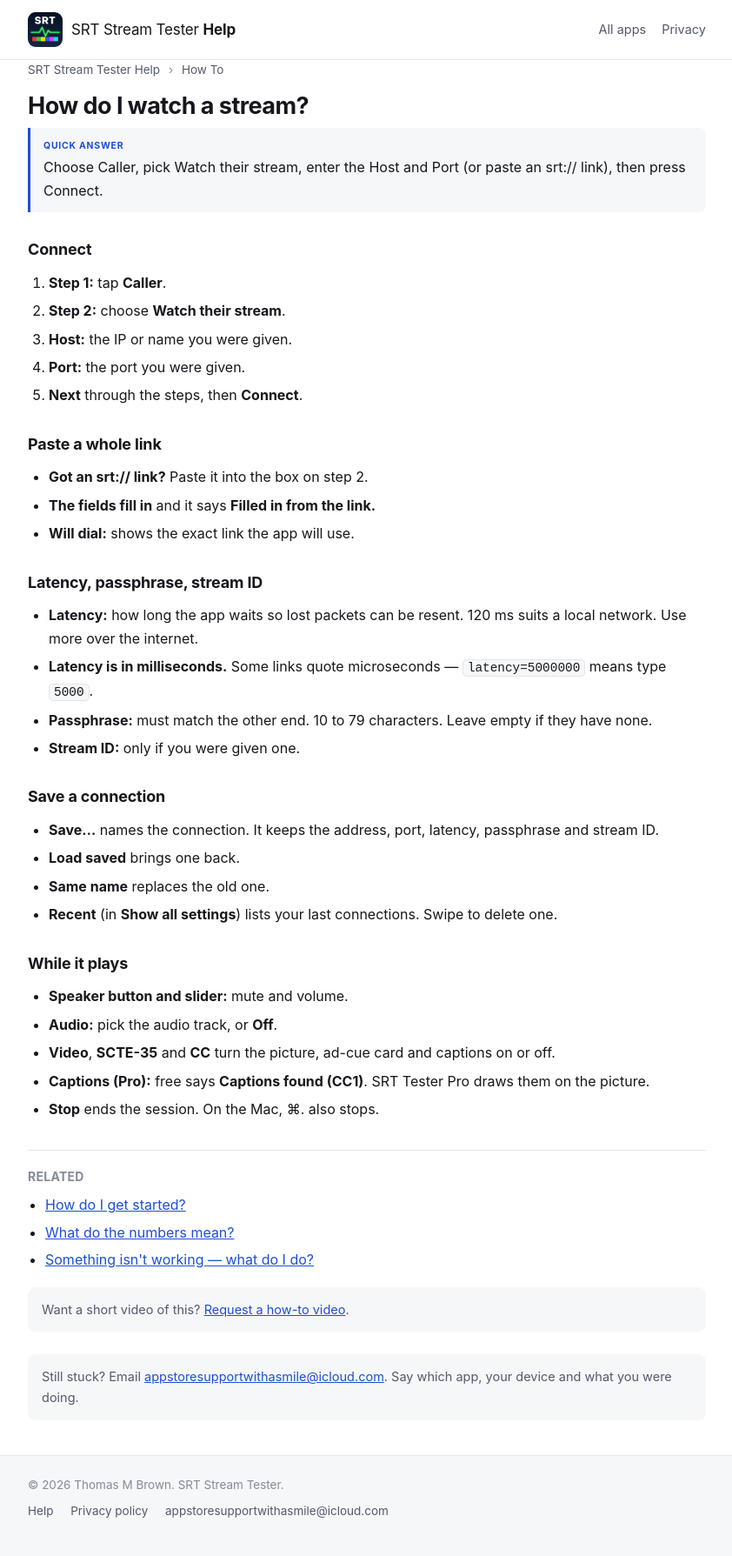
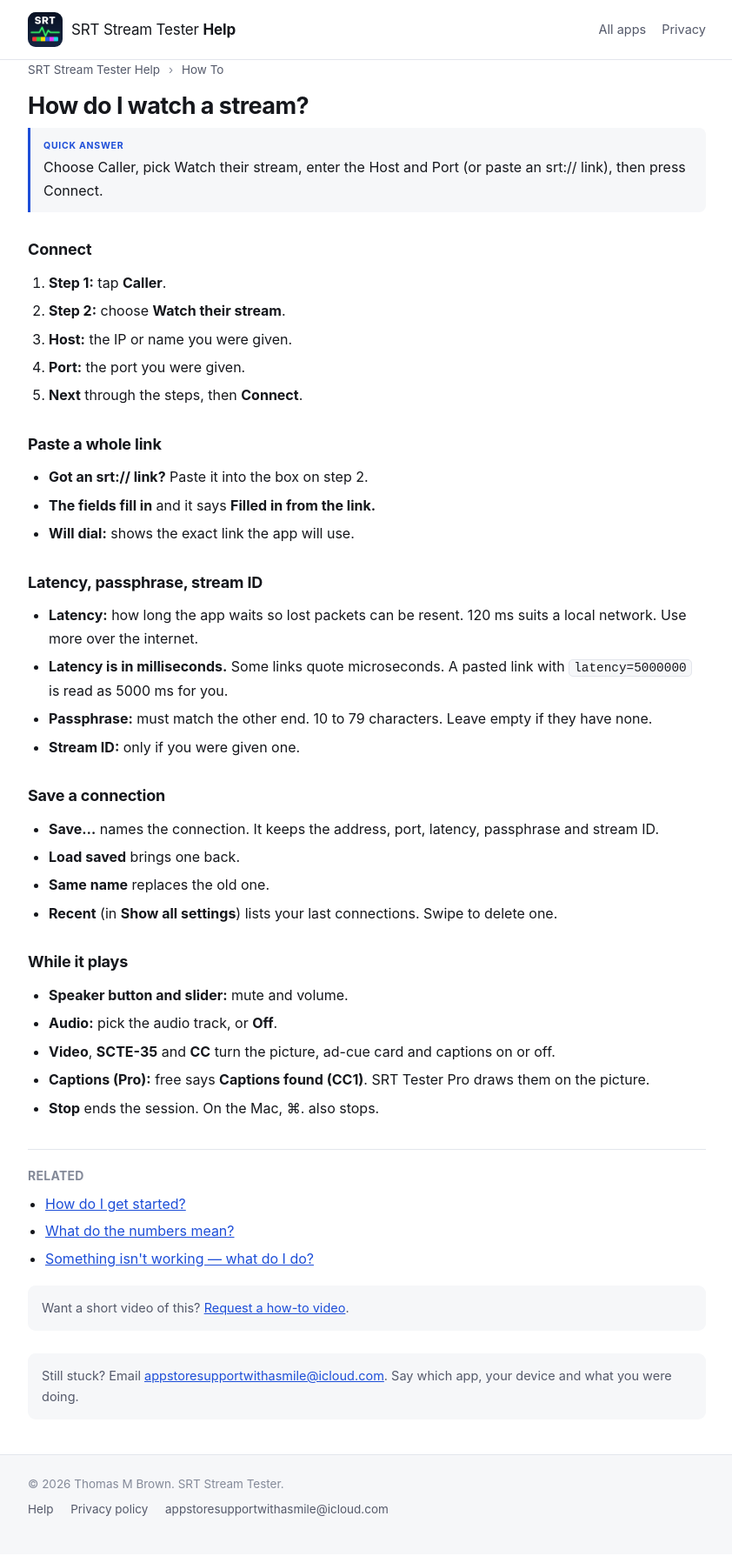
Before and after one commit to mytombrown/team-assist-help, a Jekyll site: the page built from _guides/srtstreamtester/watch-a-stream.md, in a window 1280 px wide. Shown: the whole page at 87% size, without its empty margins (218-1060 px from the left). Built offline with Jekyll 4.4.1, drawn with Linux system fonts in a browser that asks for light colours.

Commit message:
SRT Tester Build 5: sound on iPhone, links with latency in microseconds read correctly, Stop returns at once (SRT-1156)
Co-Authored-By: Claude Opus 5.5 <noreply@anthropic.com>

```diff
--- a/_guides/srtstreamtester/watch-a-stream.md
+++ b/_guides/srtstreamtester/watch-a-stream.md
@@ -28,7 +28,7 @@ related:
 ## Latency, passphrase, stream ID
 
 - **Latency:** how long the app waits so lost packets can be resent. 120 ms suits a local network. Use more over the internet.
-- **Latency is in milliseconds.** Some links quote microseconds — `latency=5000000` means type `5000`.
+- **Latency is in milliseconds.** Some links quote microseconds. A pasted link with `latency=5000000` is read as 5000 ms for you.
 - **Passphrase:** must match the other end. 10 to 79 characters. Leave empty if they have none.
 - **Stream ID:** only if you were given one.
 
```
